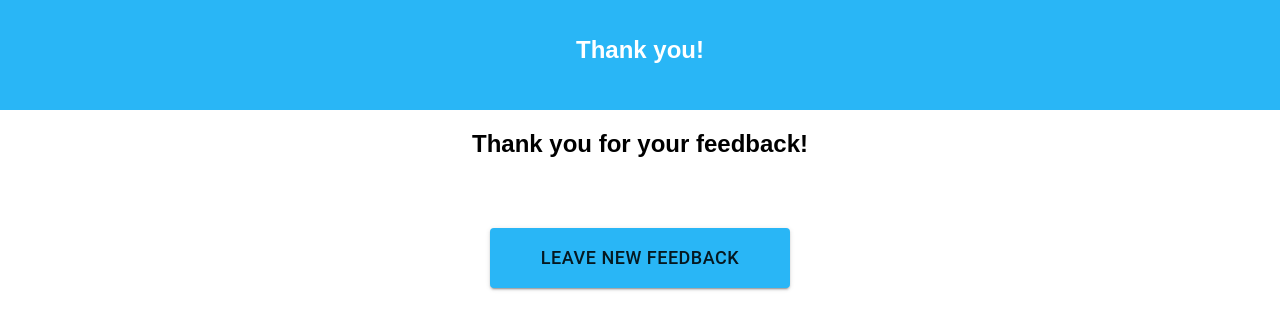
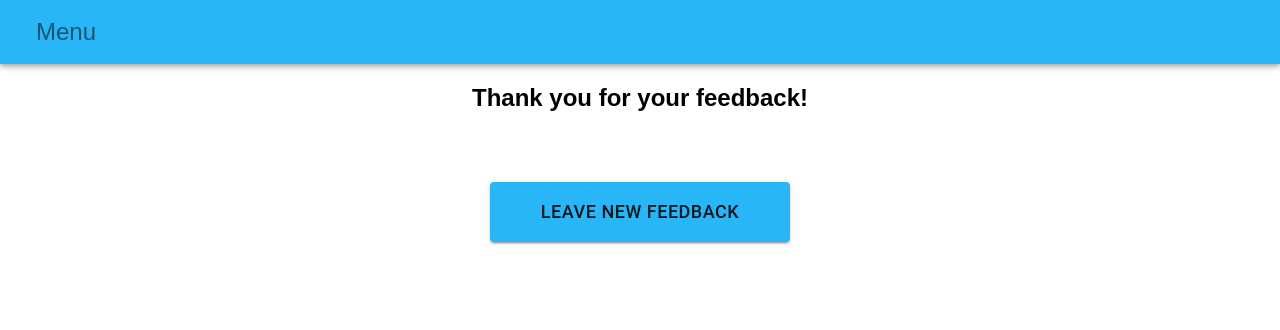
Before and after one commit to WeizhenW/Student-Feedback_Form, a React (Create React App) app: page /#/thankyou in a window 1280 px wide. Shown: the top 330 px of the page. Built offline with nearby package versions, Linux system fonts and the light colour scheme.

Commit message:
add nav bar to admin page

```diff
--- a/src/components/Admin/Admin.js
+++ b/src/components/Admin/Admin.js
@@ -2,6 +2,7 @@ import React, { Component } from 'react';
 import { connect } from 'react-redux';
 import axios from 'axios';
 import AdminItem from '../AdminItem/AdminItem';
+import Header from '../Header/Header';
 
 //material ui
 import Table from '@material-ui/core/Table';
@@ -46,9 +47,7 @@ class Admin extends Component {
     render() {
         return (
             <div>
-                <header className="App-header" color="primary">
-                    <h1 className="App-title ">ADMIN - Feedback Results</h1>
-                </header>
+                <Header />
 
                     <Table style={styles.table}>
                         <TableHead >
--- a/src/components/Header/Header.js
+++ b/src/components/Header/Header.js
@@ -30,10 +30,6 @@ class Header extends Component {
     render() {
         const { anchorEl } = this.state;
         return (
-            // <header className="App-header" color="primary">
-            //     <h1 className="App-title ">Feedback!</h1>
-            //     <h4><i>Don't forget it!</i></h4>
-            // </header>
 
             <AppBar position="static">
                 <Toolbar>
--- a/src/components/ThankYou/ThankYou.js
+++ b/src/components/ThankYou/ThankYou.js
@@ -2,6 +2,7 @@ import React, { Component } from 'react';
 import { connect } from 'react-redux';
 import { HashRouter as Router, Link } from 'react-router-dom';
 import Button from '@material-ui/core/Button';
+import Header from '../Header/Header';
 
 const styles = {
     button: {
@@ -20,14 +21,10 @@ class ThankYou extends Component {
         })
     }
 
-
-
     render() {
         return (
             <div>
-                <header className="App-header" color="primary">
-                    <h1 className="App-title ">Thank you!</h1>
-                </header>
+                <Header />
                 <h2>Thank you for your feedback!</h2>
                 <Router>
                     <Link to="/"><Button style={styles.button} variant="contained" color="primary" onClick={this.handleBackToHome}>Leave New Feedback</Button></Link>
```
Lines whose indentation alone changed are shown as unchanged.
